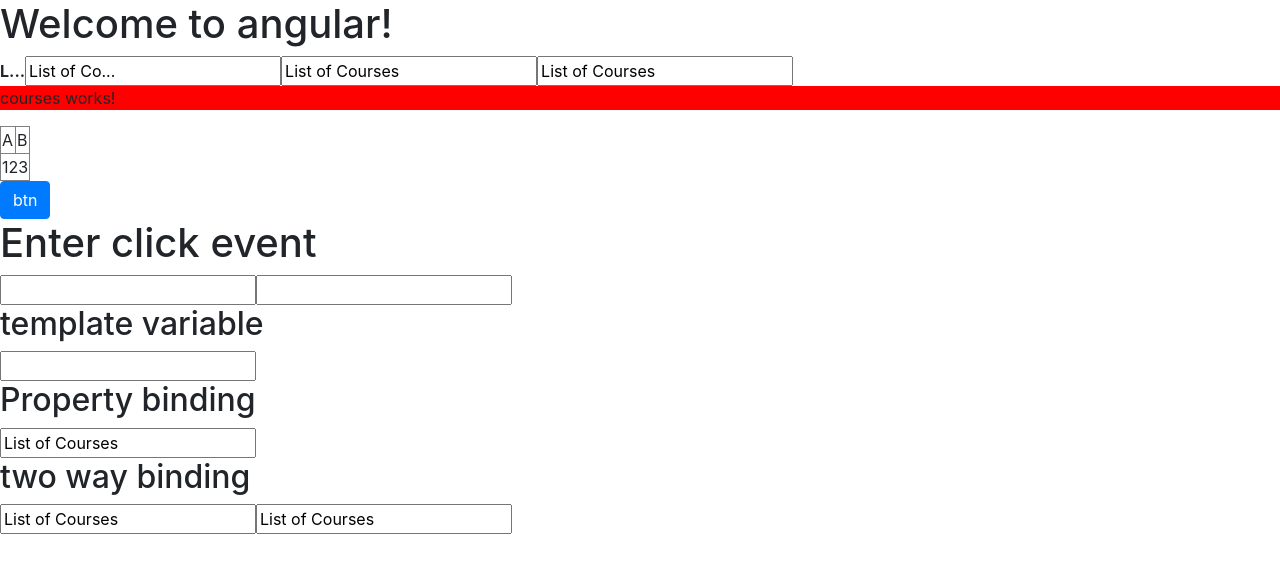
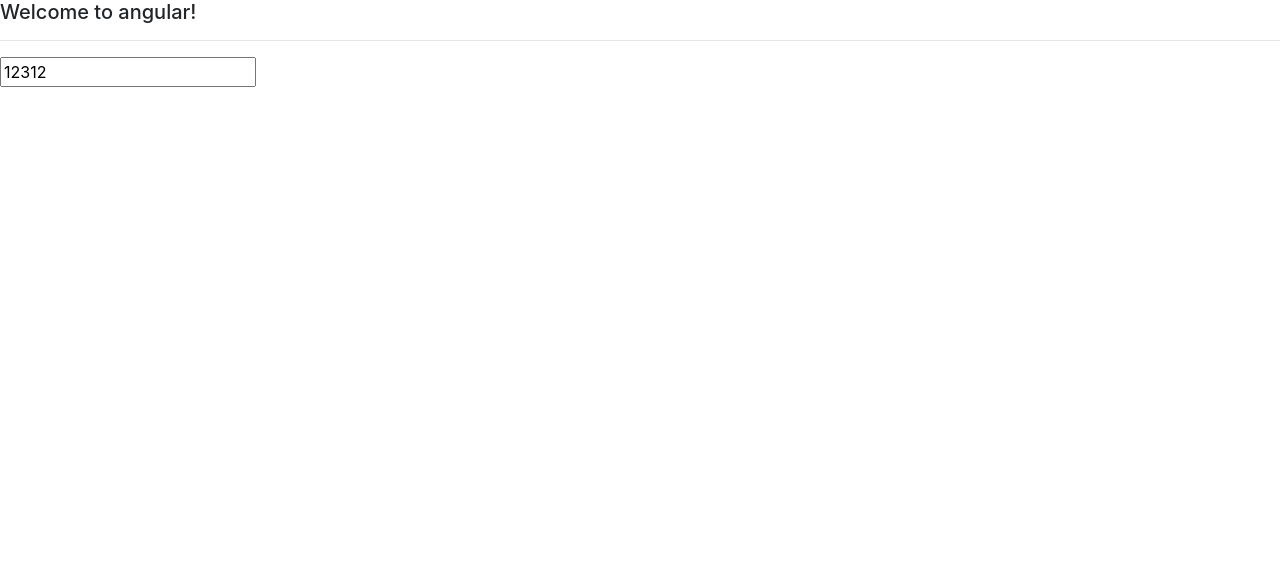
Before and after one commit to santonil2003/angular6, an Angular app: page / in a window 1280 px wide. Shown: the top 572 px of the page. Built offline with nearby package versions, Linux system fonts and the light colour scheme.

Commit message:
@input and @Output

```diff
--- a/src/app/app.component.html
+++ b/src/app/app.component.html
@@ -1,9 +1,15 @@
 <!--The content below is only a placeholder and can be replaced.-->
 
-<h1>
+<h5>
   Welcome to {{ title }}!
-</h1>
+</h5>
+<hr />
 
-<app-courses></app-courses>
+
+
+<app-rating [value]="12312" (change)="onChange($event)"></app-rating>
+
+
+<!--<app-courses></app-courses>-->
 
 <router-outlet></router-outlet>
--- a/src/app/app.component.ts
+++ b/src/app/app.component.ts
@@ -7,4 +7,14 @@
 })
 export class AppComponent {
   title = 'angular';
+
+  rating = {
+    value: 5
+  };
+
+  onChange($event) {
+    //console.log("APP Component");
+    console.log($event);
+  }
+
 }
--- a/src/app/app.module.ts
+++ b/src/app/app.module.ts
@@ -7,12 +7,14 @@
 import { AppComponent } from './app.component';
 import { CoursesComponent } from './courses/courses.component';
 import { SummaryPipe } from './summary.pipe';
+import { RatingComponent } from './rating/rating.component';
 
 @NgModule({
   declarations: [
     AppComponent,
     CoursesComponent,
-    SummaryPipe
+    SummaryPipe,
+    RatingComponent
   ],
   imports: [
     BrowserModule,
--- /dev/null
+++ b/src/app/rating/rating.component.html
@@ -0,0 +1,3 @@
+<p>
+  <input type="text" [value]="value" (keyup)="onChange($event)" />
+</p>
--- /dev/null
+++ b/src/app/rating/rating.component.ts
@@ -0,0 +1,22 @@
+import { Component, OnInit, Input, Output, EventEmitter } from '@angular/core';
+
+@Component({
+  selector: 'app-rating',
+  templateUrl: './rating.component.html',
+  styleUrls: ['./rating.component.css']
+})
+export class RatingComponent implements OnInit {
+  @Input() value: number;
+  @Output() change = new EventEmitter();
+
+  constructor() { }
+
+  ngOnInit() {
+  }
+
+  onChange($event) {
+    //console.log($event.target.value);
+    this.change.emit($event);
+  }
+
+}
```
Also changed, not shown: src/app/rating/rating.component.css (added), 1 other file (tests, documents, lock files or other folders).
